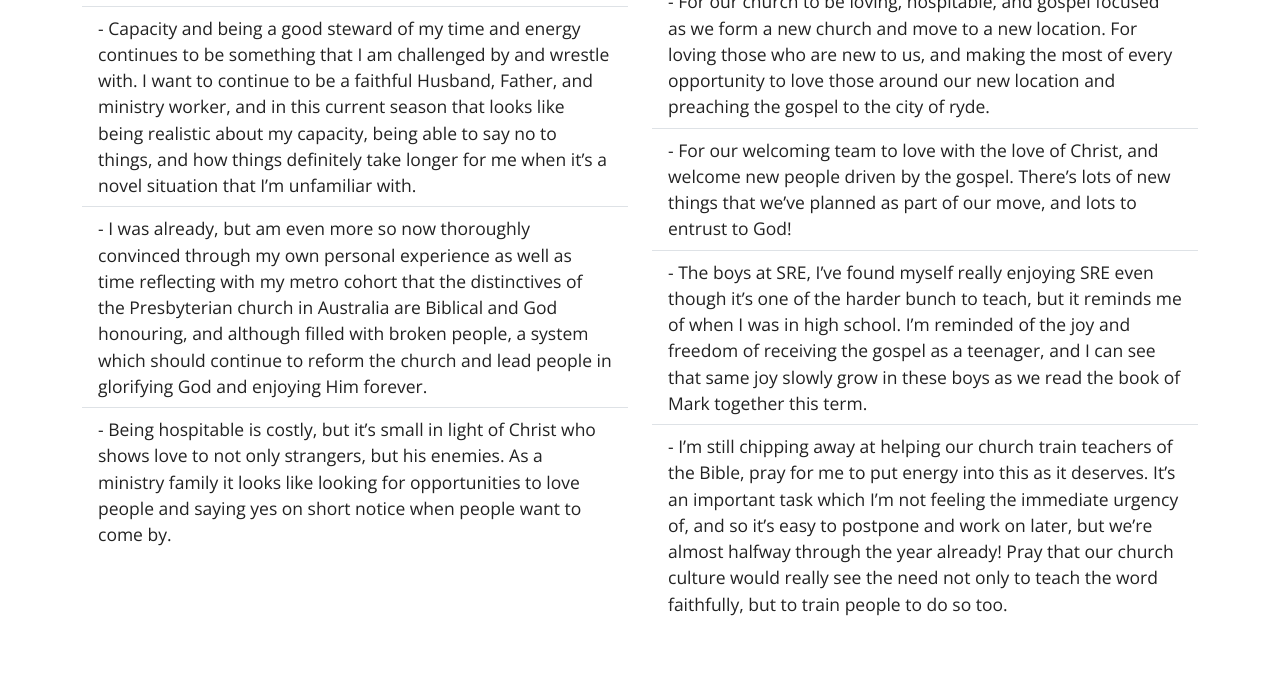
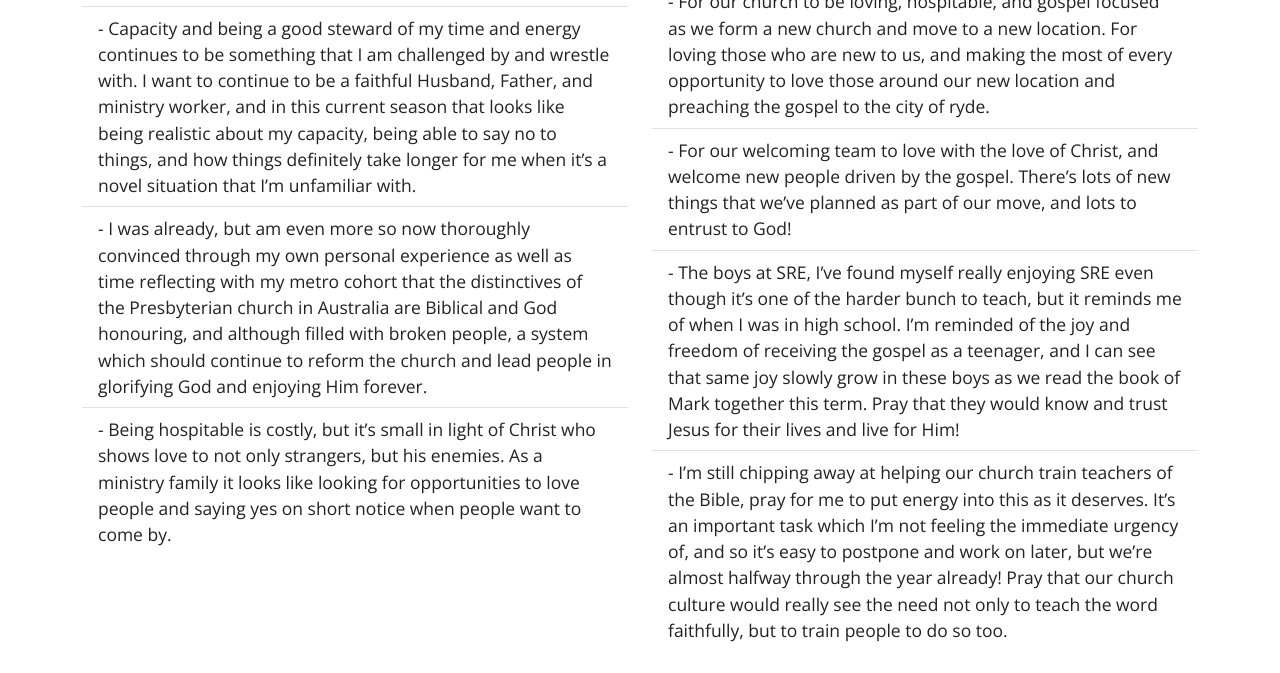
Before and after one commit to JayJune/jayjune.github.io, a Jekyll site: the page built from _posts/2026-06-23-may.markdown, in a window 1280 px wide and 900 px high, scrolled down 3611 px, cut to the strip 0-673 px from the top of the window. Built offline with Jekyll 4.4.1, drawn with Linux system fonts in a browser that asks for light colours.

Commit message:
update another prayer point may26

```diff
--- a/_posts/2026-06-23-may.markdown
+++ b/_posts/2026-06-23-may.markdown
@@ -88,7 +88,7 @@ categories: update
             <li class="list-group-item">- Pray that I would continue to recover from my respiratory infection, and that I would continue to take care of my body to do ministry at a sustainable pace that honours my responsibilities.</li>
             <li class="list-group-item">- For our church to be loving, hospitable, and gospel focused as we form a new church and move to a new location. For loving those who are new to us, and making the most of every opportunity to love those around our new location and preaching the gospel to the city of ryde.</li>
             <li class="list-group-item">- For our welcoming team to love with the love of Christ, and welcome new people driven by the gospel. There’s lots of new things that we’ve planned as part of our move, and lots to entrust to God!</li>
-            <li class="list-group-item">- The boys at SRE, I’ve found myself really enjoying SRE even though it’s one of the harder bunch to teach, but it reminds me of when I was in high school. I’m reminded of the joy and freedom of receiving the gospel as a teenager, and I can see that same joy slowly grow in these boys as we read the book of Mark together this term.</li>
+            <li class="list-group-item">- The boys at SRE, I’ve found myself really enjoying SRE even though it’s one of the harder bunch to teach, but it reminds me of when I was in high school. I’m reminded of the joy and freedom of receiving the gospel as a teenager, and I can see that same joy slowly grow in these boys as we read the book of Mark together this term. Pray that they would know and trust Jesus for their lives and live for Him!</li>
             <li class="list-group-item">- I’m still chipping away at helping our church train teachers of the Bible, pray for me to put energy into this as it deserves. It’s an important task which I’m not feeling the immediate urgency of, and so it’s easy to postpone and work on later, but we’re almost halfway through the year already! Pray that our church culture would really see the need not only to teach the word faithfully, but to train people to do so too.</li>
         </ul>
     </div>
```
